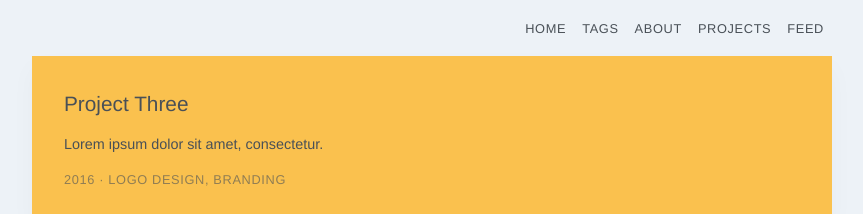
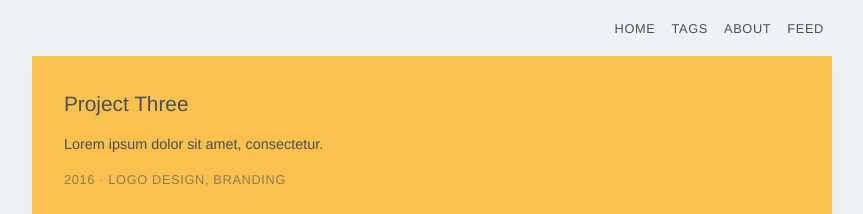
Before and after one commit to p3r7/blog, a Jekyll site: the page built from _pages/projects.md, in a window 1280 px wide. Shown: the top 214 px of the page, without its empty margins (208-1071 px from the left). Built offline with Jekyll 4.4.1, drawn with Linux system fonts in a browser that asks for light colours; some web fonts are replaced.

Commit message:
Disabled projects section for now

```diff
--- a/_includes/navigation.html
+++ b/_includes/navigation.html
@@ -3,7 +3,7 @@
     <li><a href="/" {% if page.url == "/" %}class="active"{% endif %}>Home</a></li>
     <li><a href="/tags" {% if page.url == "/tags" %}class="active"{% endif %}>Tags</a></li>
     <li><a href="/about" {% if page.url == "/about" %}class="active"{% endif %}>About</a></li>
-    <li><a href="/projects" {% if page.url == "/projects" %}class="active"{% endif %}>Projects</a></li>
+    {% comment %}<li><a href="/projects" {% if page.url == "/projects" %}class="active"{% endif %}>Projects</a></li>{% endcomment %}
     {% comment %}<li><a href="/feed.xml">Feed</a></li>{% endcomment %}
     <li><a href="/atom.xml">Feed</a></li>
   </ul>
```
